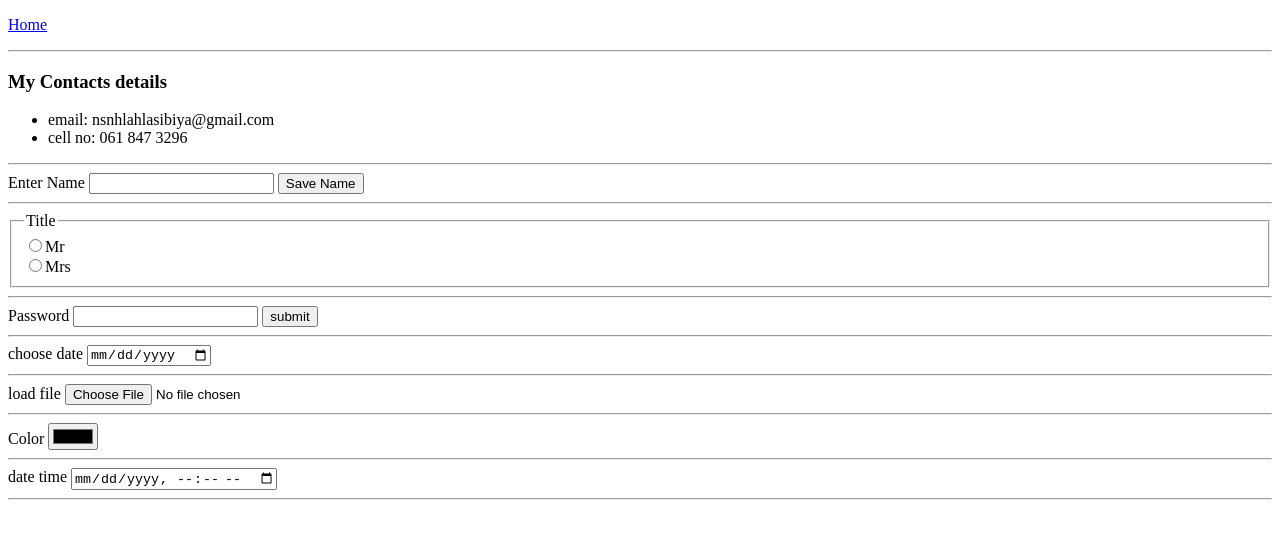
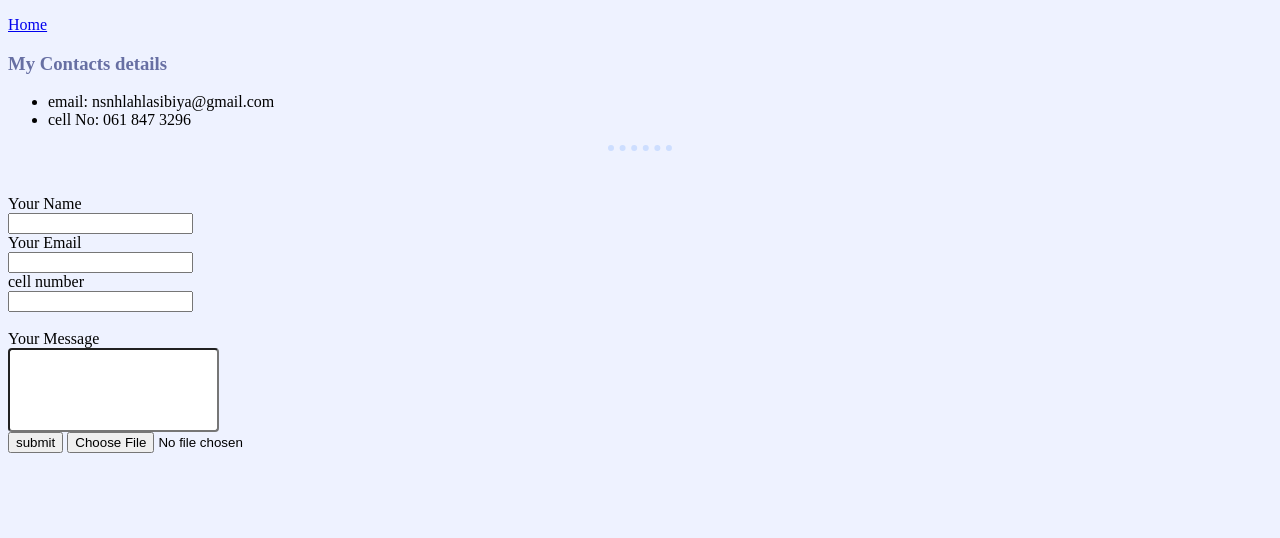
Before and after one commit to Mr-N-Sibiya/CV-website, a plain HTML site: page Contacts-Me.html in a window 1280 px wide. Drawn offline with Linux system fonts and the light colour scheme.

Commit message:
second commit
mostly css rellated

```diff
--- a/Contacts-Me.html
+++ b/Contacts-Me.html
@@ -3,47 +3,33 @@
   <head>
     <meta charset="utf-8">
     <title>Contacts-Me</title>
+    <link rel="stylesheet" href="css/styles.css">
   </head>
   <body>
     <p><a href="index.html">Home</a></p>
-    <hr>
     <h3>My Contacts details</h3>
     <ul>
       <li>email: nsnhlahlasibiya@gmail.com</li>
-      <li>cell no: 061 847 3296</li>
+      <li><label for="">cell No: </label>061 847 3296</li>
     </ul>
     <hr>
 
     <form class="" action="index.html" method="post">
-      <label for="">Enter Name</label>
-      <input type="text" name="enter Name" value="">
-      <button type="button" name="button">Save Name</button><br>
-      <hr>
-      <fieldset>
-        <legend>Title</legend>
-        <label for=""><input type="radio" name="radio" value="">Mr</label><br>
-        <label for=""><input type="radio" name="radio" value="">Mrs</label>
-      </fieldset>
-      <hr>
-      <label for="">Password</label>
-      <input type="password" name="" value="">
-      <button type="button" name="button">submit</button><hr>
+<br>
+<br>
 
-      <label for="">choose date</label>
-      <input type="date" name="" value=""><hr>
+      <label for="">Your Name</label><br>
+      <input type="text" name="enter Name" value=""><br>
+      <label for="">Your Email</label><br>
+      <input type="email" name="" value=""><br>
 
-      <label for="">load file</label>
-      <input type="file" name="" value=""><hr>
-
-      <label for="">Color</label>
-      <input type="color" name="" value=""><hr>
-
-      <label for="">date time</label>
-      <input type="datetime-local" name="" value=""><hr>
-
-
-
-
+      <label for="">cell number</label><br>
+      <input type="tell" name="" value=""><br>
+      <br>
+      <label for="">Your Message</label><br>
+      <input type="multiple" id="Message" name="Message"  size="20"><br>
+      <button type="button" name="button">submit</button>
+      <input type="file" name="" value=""><br>
     </form>
 
   </body>
--- /dev/null
+++ b/css/styles.css
@@ -0,0 +1,26 @@
+body {
+    background-color: #EEF2FF;
+}
+
+hr {
+    background-color: #EEF2FF;
+    border-style: dotted none none;
+    border-color: #CDDEFF;
+    border-width: 5pt;
+    width: 5%;
+}
+
+h1{
+  color: #406882;
+}
+h3{
+  color: #676FA3;
+}
+h4{
+  color: #406882;
+}
+input[type=multiple]{
+  padding: 15px;
+  border-radius:4px;
+  height:50px;
+}
```
Also changed, not shown: Hobbies.html (+1 -0 lines), index.html (+26 -14 lines).
